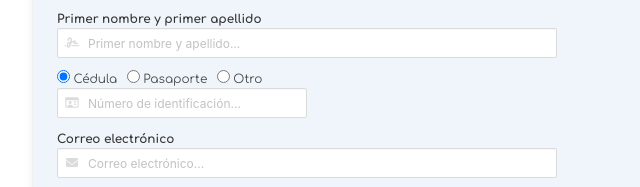
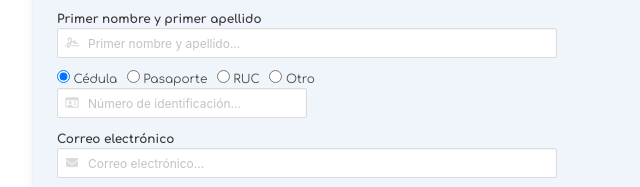
Before and after one commit to guxlozada/elegancestudioecjs, a website with bundled scripts: page index.html in a window 1280 px wide. Shown: the part 2289-2476 px from the top of the page, 203-843 px from the left. Built offline with nearby package versions, Linux system fonts and the light colour scheme.

Commit message:
add RUC identitification

```diff
--- a/index.html
+++ b/index.html
@@ -302,6 +302,10 @@
                   <label class="radio">
                     <input class="client-input" type="radio" name="idType" value="PASAPORTE" data-key="idType">
                     Pasaporte
+                  </label>
+                  <label class="radio">
+                    <input class="client-input" type="radio" name="idType" value="RUC" data-key="idType">
+                    RUC
                   </label>
                   <label class="radio">
                     <input class="client-input" type="radio" name="idType" value="OTRO" data-key="idType"> Otro</label>
```
